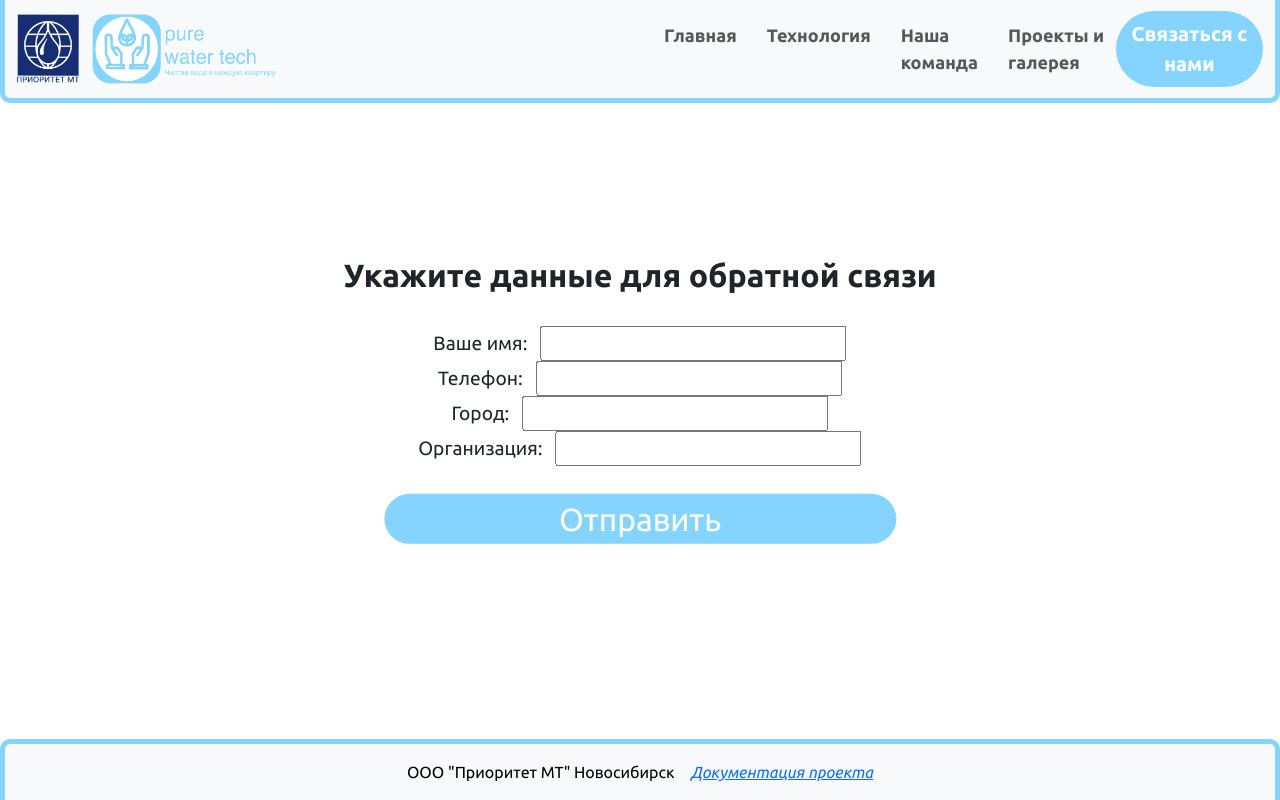
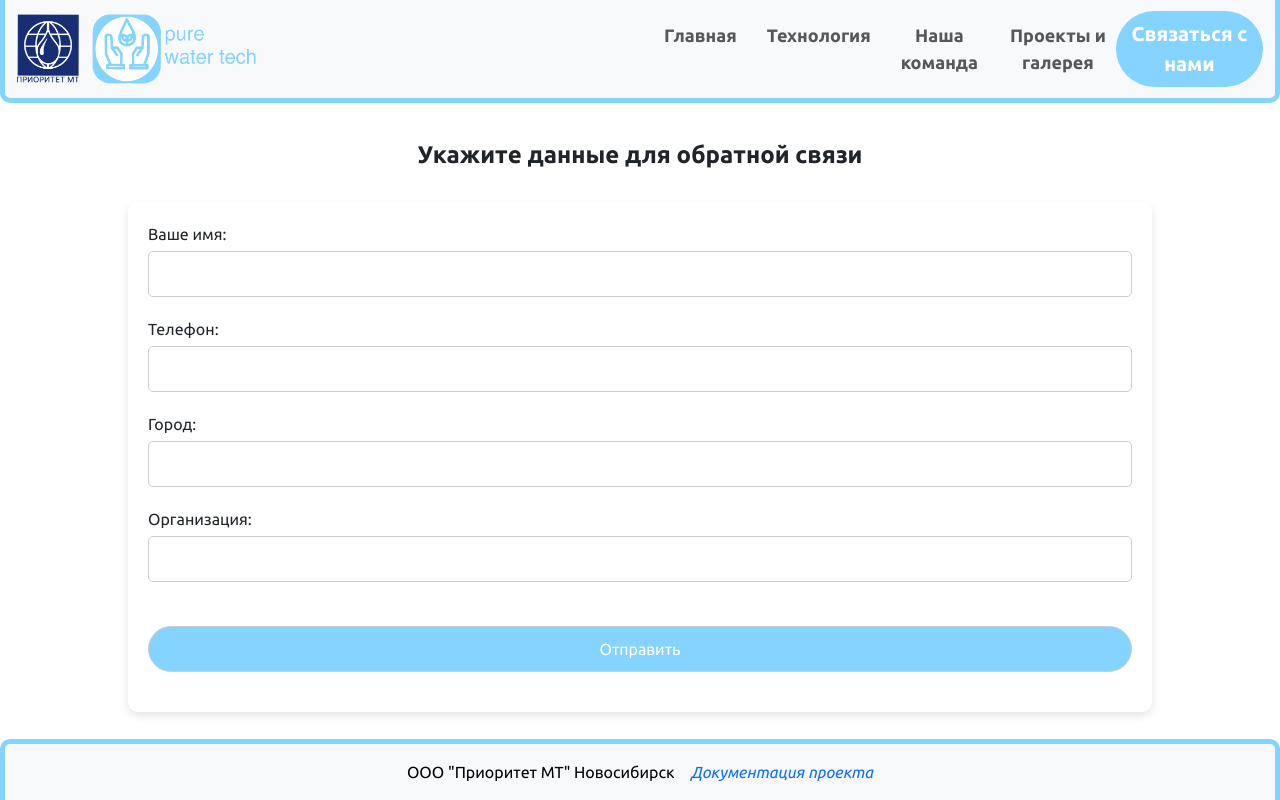
Before and after one commit to sinooox/PureWaterTech, a Flask app: page /contact in a window 1280 px wide. Run offline with Flask 3, Linux system fonts and the light colour scheme.

Commit message:
adaptive pages

```diff
--- a/static/css/feedback.css
+++ b/static/css/feedback.css
@@ -1,27 +1,61 @@
 .feedback {
     margin: 0;
-    position: absolute;
-    top: 50%;
-    left: 50%;
-    transform: translate(-50%, -50%);
+    text-align: center;
 }
 
 .feedback_header {
-    font-size: 2.5vw;
+    margin-top: 3%;
+    font-size: 24px;
     font-family: "Ubuntu", sans-serif;
     font-weight: 700;
     font-style: normal;
     font-optical-sizing: auto;
-    text-align: center;
 }
 
 .feedback_form {
-    font-size: 1.5vw;
+    font-size: 16px;
     font-family: "Ubuntu", sans-serif;
     font-style: normal;
     font-optical-sizing: auto;
-    text-align: center;
+    text-align: left;
+    width: 80%;
+    margin: 0 auto;
+    padding: 20px;
+    border-radius: 10px;
+    box-shadow: 0 4px 8px rgba(0, 0, 0, 0.1);
     transition: opacity 1s ease-in-out;
+}
+
+.feedback_form label {
+    display: block;
+    margin-bottom: 5px;
+}
+
+.feedback_form input,
+.feedback_form textarea {
+    width: 100%;
+    padding: 10px;
+    margin-bottom: 20px;
+    border: 1px solid #ccc;
+    border-radius: 5px;
+    box-sizing: border-box;
+}
+
+.feedback_button {
+    width: 100%;
+    padding: 15px;
+    border: none;
+    box-shadow: none;
+    font-size: 16px;
+    background-color: #85d4ff;
+    color: white;
+    transition: background-color 0.3s;
+    border-radius: 5px;
+}
+
+.feedback_button:hover {
+    color: white;
+    background-color: #172e74;
 }
 
 @keyframes fadeIn {
@@ -34,22 +68,6 @@
     }
 }
 
-.feedback_form.loaded {
+.feedback_form {
     animation: fadeIn 1s ease-in-out forwards;
 }
-
-.feedback_button {
-    width: 40vw;
-    height: auto;
-    border: none;
-    box-shadow: none;
-    font-size: 2.5vw;
-    background-color: #85d4ff;
-    color: white;
-    transition: background-color 0.3s;
-}
-
-.feedback_button:hover {
-    color: white;
-    background-color: #172e74;
-}
--- a/static/css/style.css
+++ b/static/css/style.css
@@ -12,13 +12,87 @@
 	border-top: 5px outset #85d4ff;
 	border-left: 5px solid #85d4ff;
 	border-right: 5px solid #85d4ff;
+	text-align: center;
 }
 
 .navbar-brand {
 	max-width: 50%;
+	max-height: auto;
+}
+
+.brand-logo {
+	width: 100%;
+	height: auto;
+}
+
+@media (max-width: 575.98px) {
+	.brand-logo {
+		max-width: 35%;
+	}
+}
+
+@media (min-width: 576px) {
+	.brand-logo {
+		max-width: 30%;
+	}
+}
+
+@media (min-width: 768px) {
+	.brand-logo {
+		max-width: 20%;
+	}
+}
+
+@media (min-width: 992px) {
+	.brand-logo {
+		max-width: 15%;
+	}
+}
+
+@media (min-width: 1200px) {
+	.brand-logo {
+		max-width: 10%;
+	}
+}
+
+.project-logo {
+	width: 100%;
+	height: auto;
+}
+
+@media (max-width: 575.98px) {
+	.project-logo {
+		max-width: 100%;
+	}
+}
+
+@media (min-width: 576px) {
+	.project-logo {
+		max-width: 85%;
+	}
+}
+
+@media (min-width: 768px) {
+	.project-logo {
+		max-width: 55%;
+	}
+}
+
+@media (min-width: 992px) {
+	.project-logo {
+		max-width: 45%;
+	}
+}
+
+@media (min-width: 1200px) {
+	.project-logo {
+		max-width: 30%;
+	}
 }
 
 .nav-link {
+	text-align: center;
+	vertical-align: middle;
 	margin-right: var(--nav-link-margin-right);
 	font-size: 18px;
 	font-family: "Ubuntu", sans-serif;
@@ -40,6 +114,7 @@
 }
 
 .footer-text {
+	text-align: center;
 	font-size: 16px;
 	font-family: "Ubuntu", sans-serif;
 	font-weight: 400;
@@ -53,4 +128,5 @@
 	font-weight: 400;
 	font-style: italic;
 	font-optical-sizing: auto;
+	text-decoration: none;
 }
--- a/static/css/tech.css
+++ b/static/css/tech.css
@@ -8,6 +8,7 @@
 }
 
 .tech_text {
+    margin-left: 5%;
     font-size: 23px;
     font-family: "Ubuntu", sans-serif;
     font-style: normal;
--- a/templates/contact.html
+++ b/templates/contact.html
@@ -16,8 +16,6 @@
         if (!name || !phone || !city || !company) {
             alert('Пожалуйста, заполните все поля формы.')
             return false
-        } else {
-            alert('Ваша заявка получена, скоро с вами свяжется наш представитель!')
         }
     }
 </script>
@@ -28,14 +26,14 @@
         <h1 class="feedback_header">Укажите данные для обратной связи</h1>
         <br>
         <form class="feedback_form" action="/submit" method="post" onsubmit="return validate_form()">
-            <label for="name">Ваше имя:&nbsp;&nbsp;</label>
-            <input type="text" id="name" name="name"><br>
-            <label for="phone">Телефон:&nbsp;&nbsp;</label>
-            <input type="tel" id="phone" name="phone"><br>
-            <label for="city">Город:&nbsp;&nbsp;</label>
-            <input type="text" id="city" name="city"><br>
-            <label for="company">Организация:&nbsp;&nbsp;</label>
-            <input type="text" id="company" name="company"><br>
+            <label for="name">Ваше имя:</label>
+            <input class="enter" type="text" id="name" name="name"><br>
+            <label for="phone">Телефон:</label>
+            <input class="enter" type="tel" id="phone" name="phone"><br>
+            <label for="city">Город:</label>
+            <input class="enter" type="text" id="city" name="city"><br>
+            <label for="company">Организация:</label>
+            <input class="enter" type="text" id="company" name="company"><br>
             <br>
             <input class="feedback_button btn-primary btn-lg rounded-pill" type="submit" value="Отправить">
         </form>
--- a/templates/layout.html
+++ b/templates/layout.html
@@ -21,9 +21,9 @@
 	<nav class="navbar navbar-expand-lg navbar-light bg-light">
 		<div class="container-fluid">
 			<div class="navbar-brand">
-				<img src="../static/images/priorityMT.png" alt="priorityMT" width="10%" height="auto">
+				<img class="brand-logo" src="../static/images/priorityMT.png" alt="priorityMT">
 				<span style="margin: 0 3px;"></span>
-				<img src="../static/images/logoText.png" alt="PWTlogo" width="30%" height="auto">
+				<img class="project-logo" src="../static/images/logoText.png" alt="PWTlogo">
 			</div>
 			<button class="navbar-toggler" type="button" data-bs-toggle="collapse" data-bs-target="#navbarNavAltMarkup"
 				aria-controls="navbarNavAltMarkup" aria-expanded="false" aria-label="Toggle navigation">
```
Also changed, not shown: static/css/index.css (+11 -0 lines), static/images/logoText.png, 1 other file.
